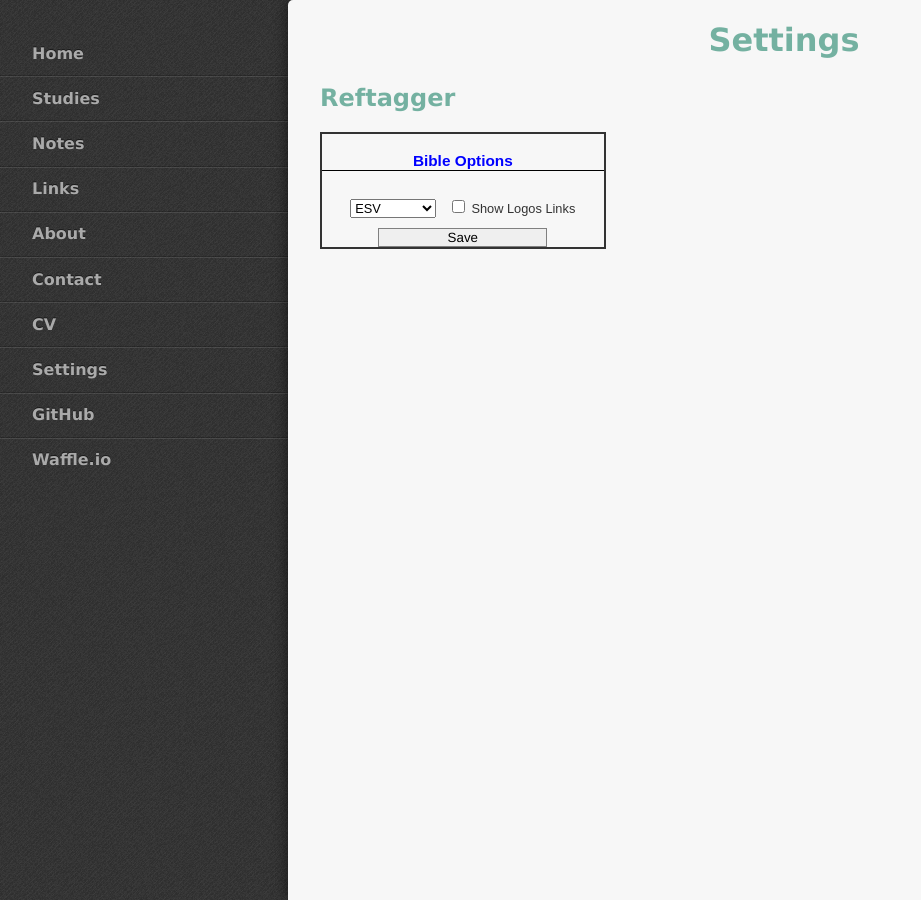
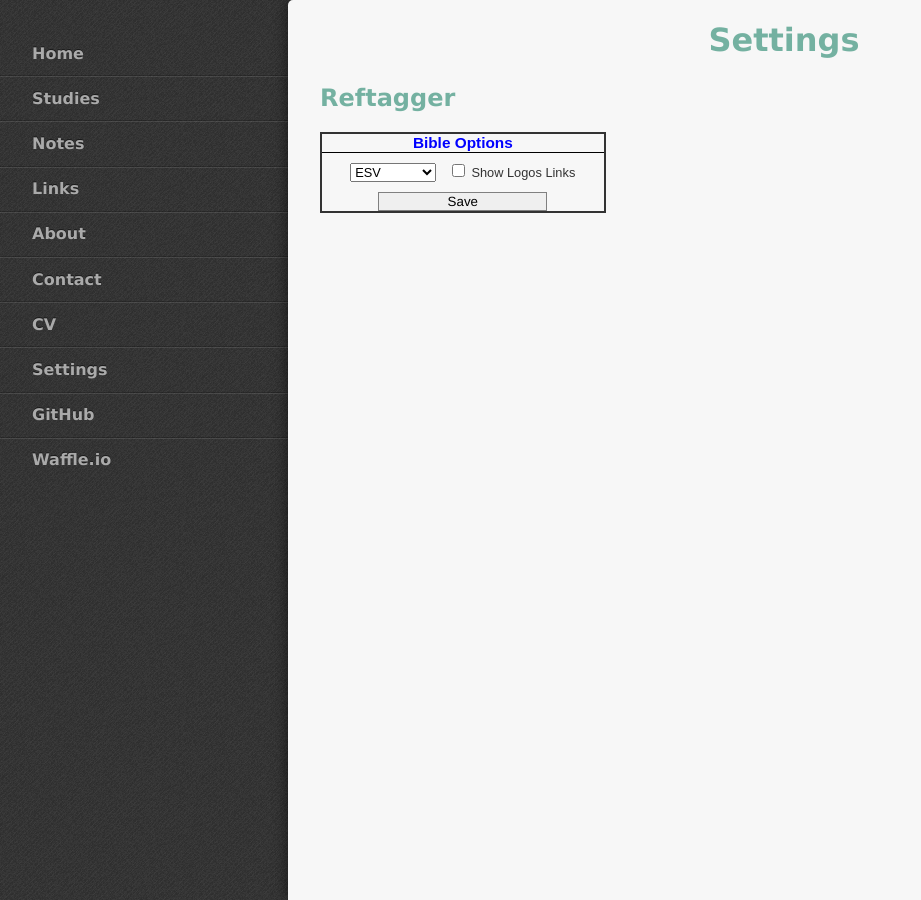
Before and after one commit to StevenTammen/chrya.com, a Jekyll site: the page built from pages/settings.md, in a window 1280 px wide. Shown: the whole page, without its empty margins (0-921 px from the left). Built offline with Jekyll 4.4.1, drawn with Linux system fonts in a browser that asks for light colours.

Commit message:
Update settings.md

```diff
--- a/pages/settings.md
+++ b/pages/settings.md
@@ -10,10 +10,8 @@ title: Settings
 
 <!-- RefTagger Control Panel -->
 <div id="lbsRefTaggerCP">
-<a href="http://www.logos.com/reftagger"></a><br />
 <div id="lbsHeader">
 <a href="http://www.logos.com/reftagger">Bible Options</a></div>
-<br />
 <div id="lbsVersionContainer">
 <select id="lbsVersion">
         <option value="AB">AMP</option>
@@ -36,7 +34,7 @@ title: Settings
       </select>
     </div>
 <div id="lbsLibronixContainer">
-<input id="lbsUseLibronixLinks" type="checkbox" />
+<input id="lbsUseLibronixLinks" type="checkbox"/>
       <label for="lbsUseLibronixLinks">Show Logos Links</label>
     </div>
 <div id="lbsSaveContainer">
```
